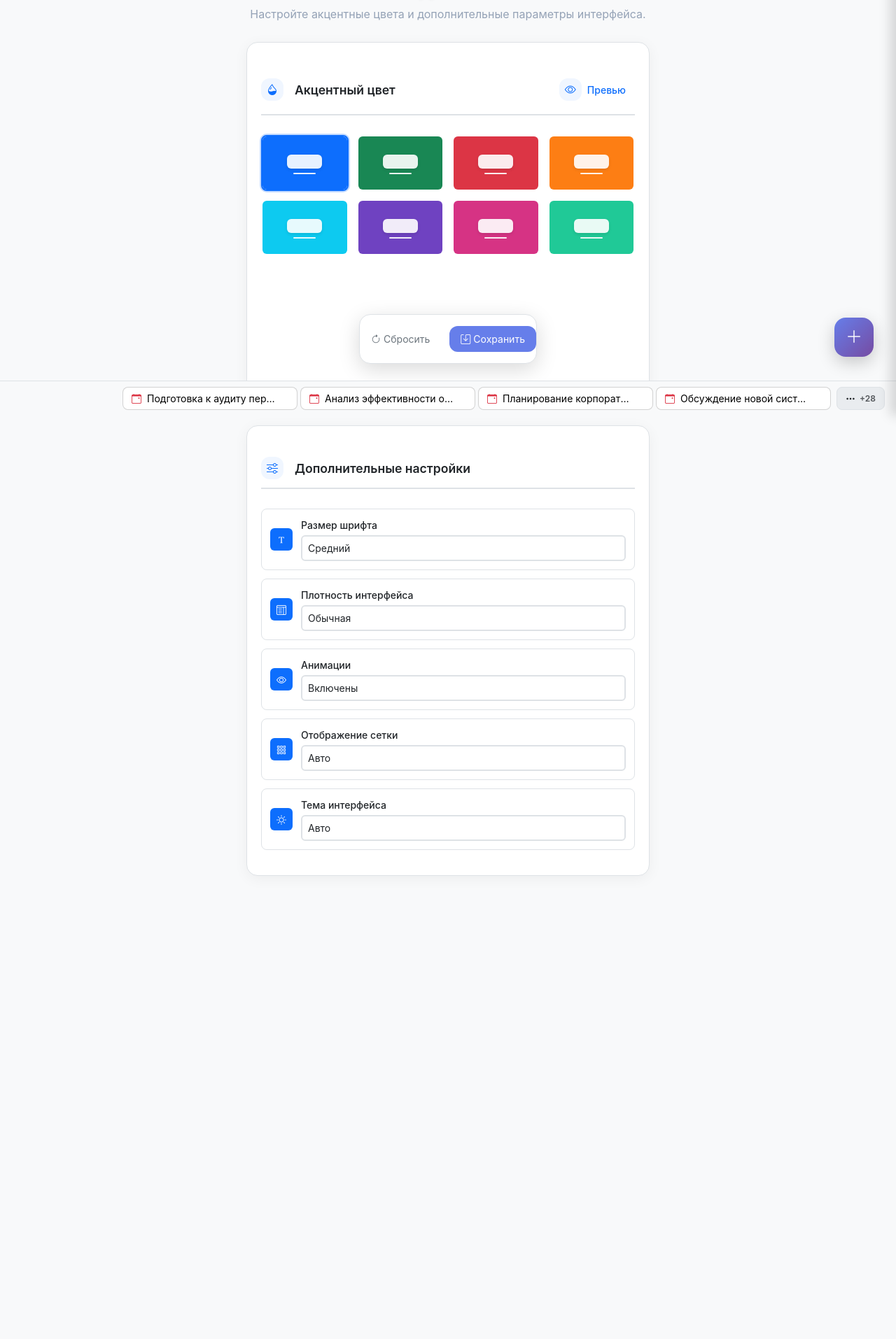
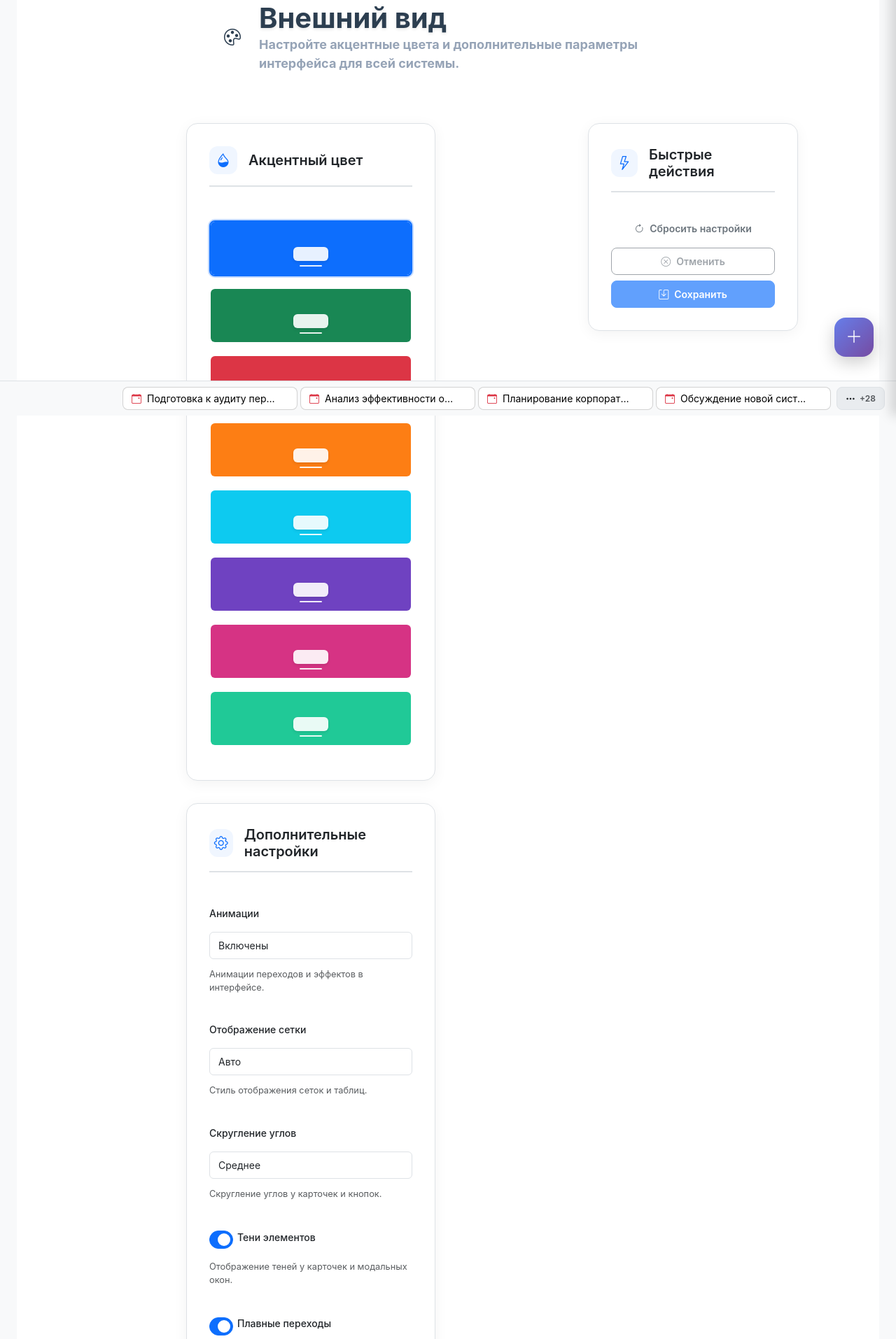
Before and after one commit to agolubenk/HRM-Pro, a React (Create React App) app: page /settings/theme in a window 1280 px wide. Shown: the part 206-2120 px from the top of the page at 70% size. Before the commit the page ends 1622 px from the top, so only its background shows below. Built offline with nearby package versions, Linux system fonts and the light colour scheme.

Commit message:
темы

```diff
--- a/src/pages/systemsettings/SystemSettings.css
+++ b/src/pages/systemsettings/SystemSettings.css
@@ -4241,3 +4241,278 @@
     font-size: 0.7rem;
   }
 }
+
+/* Стили для предварительного просмотра */
+.preview-container {
+  padding: 1rem;
+}
+
+.preview-card {
+  background: var(--bs-body-bg);
+  border: 1px solid var(--bs-border-color);
+  border-radius: 0.5rem;
+  overflow: hidden;
+  box-shadow: 0 2px 8px rgba(0, 0, 0, 0.1);
+}
+
+.preview-header {
+  padding: 1rem;
+  background: var(--bs-light);
+  border-bottom: 1px solid var(--bs-border-color);
+  display: flex;
+  justify-content: space-between;
+  align-items: center;
+}
+
+.preview-header h5 {
+  margin: 0;
+  font-size: 1rem;
+  font-weight: 600;
+}
+
+.preview-content {
+  padding: 1rem;
+}
+
+.preview-content p {
+  margin-bottom: 1rem;
+  font-size: 0.875rem;
+  color: var(--bs-secondary-color);
+}
+
+.preview-actions {
+  display: flex;
+  gap: 0.5rem;
+  justify-content: flex-end;
+}
+
+/* Улучшенные стили для сетки акцентных цветов */
+.accent-colors-grid-standard {
+  display: grid;
+  grid-template-columns: repeat(auto-fit, minmax(140px, 1fr));
+  gap: 1rem;
+  padding: 1rem 0;
+}
+
+.accent-color-card-standard {
+  border-radius: 0.5rem;
+  overflow: hidden;
+  transition: all 0.2s ease;
+  border: 2px solid transparent;
+  cursor: pointer;
+}
+
+.accent-color-card-standard:hover {
+  transform: translateY(-2px);
+  box-shadow: 0 4px 12px rgba(0, 0, 0, 0.15);
+}
+
+.accent-color-card-standard.active {
+  border-color: var(--bs-primary);
+  box-shadow: 0 0 0 2px rgba(13, 110, 253, 0.25);
+}
+
+.accent-preview-standard {
+  height: 100px;
+  position: relative;
+  overflow: hidden;
+}
+
+.accent-preview-content-standard {
+  position: absolute;
+  top: 50%;
+  left: 50%;
+  transform: translate(-50%, -50%);
+  display: flex;
+  flex-direction: column;
+  gap: 0.75rem;
+  align-items: center;
+}
+
+.preview-button-standard {
+  width: 50px;
+  height: 30px;
+  background: rgba(255, 255, 255, 0.9);
+  border-radius: 0.375rem;
+  box-shadow: 0 2px 4px rgba(0, 0, 0, 0.2);
+}
+
+.preview-link-standard {
+  width: 40px;
+  height: 3px;
+  background: rgba(255, 255, 255, 0.9);
+  border-radius: 2px;
+}
+
+.accent-info-standard {
+  padding: 1rem;
+  background: var(--bs-body-bg);
+  display: flex;
+  align-items: center;
+  justify-content: space-between;
+}
+
+.accent-name-standard {
+  font-size: 0.875rem;
+  font-weight: 500;
+  color: var(--bs-body-color);
+}
+
+.accent-selected {
+  color: var(--bs-primary);
+  font-size: 1.125rem;
+}
+
+/* Улучшенные стили для форм настроек */
+.settings-form {
+  padding: 1rem 0;
+}
+
+.settings-form .form-group {
+  margin-bottom: 1.5rem;
+}
+
+.settings-form .form-label {
+  font-weight: 500;
+  color: var(--bs-body-color);
+  margin-bottom: 0.5rem;
+}
+
+.settings-form .form-text {
+  font-size: 0.8rem;
+  color: var(--bs-secondary-color);
+  margin-top: 0.25rem;
+}
+
+.settings-form .form-select {
+  border-radius: 0.375rem;
+  border: 1px solid var(--bs-border-color);
+  padding: 0.5rem 0.75rem;
+  font-size: 0.875rem;
+}
+
+.settings-form .form-check-switch {
+  padding-left: 2.5rem;
+}
+
+.settings-form .form-check-input {
+  width: 2rem;
+  height: 1.25rem;
+  margin-left: -2.5rem;
+}
+
+.settings-form .form-check-label {
+  font-weight: 500;
+  color: var(--bs-body-color);
+}
+
+/* Стили для боковой панели */
+.settings-sidebar {
+  width: 300px;
+  flex-shrink: 0;
+}
+
+.settings-sidebar .settings-section {
+  margin-bottom: 1.5rem;
+}
+
+.settings-sidebar .d-grid {
+  gap: 0.75rem;
+}
+
+.settings-sidebar .btn {
+  font-size: 0.875rem;
+  padding: 0.5rem 1rem;
+}
+
+/* Адаптивность для мобильных устройств */
+@media (max-width: 1200px) {
+  .settings-layout {
+    flex-direction: column;
+  }
+
+  .settings-sidebar {
+    width: 100%;
+    margin-top: 2rem;
+  }
+
+  .accent-colors-grid-standard {
+    grid-template-columns: repeat(auto-fit, minmax(120px, 1fr));
+    gap: 0.75rem;
+  }
+}
+
+@media (max-width: 768px) {
+  .accent-colors-grid-standard {
+    grid-template-columns: repeat(auto-fit, minmax(100px, 1fr));
+    gap: 0.5rem;
+  }
+
+  .accent-preview-standard {
+    height: 80px;
+  }
+
+  .preview-button-standard {
+    width: 40px;
+    height: 24px;
+  }
+
+  .preview-link-standard {
+    width: 30px;
+    height: 2px;
+  }
+
+  .settings-form .form-group {
+    margin-bottom: 1rem;
+  }
+
+  .settings-sidebar .btn {
+    font-size: 0.8rem;
+    padding: 0.375rem 0.75rem;
+  }
+}
+
+@media (max-width: 576px) {
+  .accent-colors-grid-standard {
+    grid-template-columns: repeat(auto-fit, minmax(80px, 1fr));
+    gap: 0.375rem;
+  }
+
+  .accent-preview-standard {
+    height: 60px;
+  }
+
+  .preview-button-standard {
+    width: 30px;
+    height: 18px;
+  }
+
+  .preview-link-standard {
+    width: 20px;
+  }
+
+  .accent-info-standard {
+    padding: 0.75rem;
+  }
+
+  .accent-name-standard {
+    font-size: 0.8rem;
+  }
+
+  .preview-container {
+    padding: 0.75rem;
+  }
+
+  .preview-header {
+    padding: 0.75rem;
+  }
+
+  .preview-content {
+    padding: 0.75rem;
+  }
+
+  .preview-actions {
+    flex-direction: column;
+    gap: 0.25rem;
+  }
+}
--- a/src/pages/systemsettings/SystemThemeSettings.tsx
+++ b/src/pages/systemsettings/SystemThemeSettings.tsx
@@ -1,4 +1,4 @@
-import React, { useState } from 'react';
+import React, { useState, useEffect, useMemo } from 'react';
 import { useAppContext } from '../../context/AppContext';
 import './SystemSettings.css';
 
@@ -24,64 +24,126 @@ const SystemThemeSettings: React.FC = () => {
   const {
     selectedAccent,
     setSelectedAccent,
-    applyThemeAndAccent
+    applyThemeAndAccent,
+    addToast
   } = useAppContext();
 
-  const [isPreviewMode, setIsPreviewMode] = useState(false);
+  // Исходные настройки
+  const initialSettings = useMemo(() => ({
+    accentColor: selectedAccent,
+    animations: 'enabled',
+    gridDisplay: 'auto',
+    borderRadius: 'medium',
+    shadows: true,
+    transitions: true
+  }), [selectedAccent]);
+
+  const [settings, setSettings] = useState(initialSettings);
+  const [isDirty, setIsDirty] = useState(false);
+
+  // Отслеживаем изменения в настройках
+  useEffect(() => {
+    const hasChanges = JSON.stringify(settings) !== JSON.stringify(initialSettings);
+    setIsDirty(hasChanges);
+  }, [settings, initialSettings]);
+
+  // Отслеживаем изменения акцентного цвета отдельно
+  useEffect(() => {
+    if (selectedAccent !== initialSettings.accentColor) {
+      setIsDirty(true);
+    }
+  }, [selectedAccent, initialSettings.accentColor]);
+
+  const handleSettingsChange = (field: keyof typeof settings, value: any) => {
+    setSettings(prev => ({ ...prev, [field]: value }));
+
+    // Если изменился акцентный цвет, применяем его сразу
+    if (field === 'accentColor') {
+      setSelectedAccent(value);
+    }
+  };
+
+  const handleAccentColorChange = (colorKey: string) => {
+    setSelectedAccent(colorKey);
+    setSettings(prev => ({ ...prev, accentColor: colorKey }));
+    setIsDirty(true);
+  };
 
   const handleSave = () => {
     // Сохраняем в localStorage
-    localStorage.setItem('selected-accent', selectedAccent);
+    localStorage.setItem('selected-accent', settings.accentColor);
+    localStorage.setItem('theme-settings', JSON.stringify(settings));
 
-    setIsPreviewMode(false);
-    console.log('Акцентный цвет сохранен:', selectedAccent);
+    setIsDirty(false);
+
+    addToast('Настройки внешнего вида успешно сохранены.', {
+      type: 'success',
+      title: 'Сохранено'
+    });
+
+    console.log('Настройки сохранены:', settings);
   };
 
-  const handlePreview = () => {
-    setIsPreviewMode(!isPreviewMode);
+  const handleCancel = () => {
+    setSettings(initialSettings);
+    setSelectedAccent(initialSettings.accentColor);
+    setIsDirty(false);
+
+    addToast('Изменения отменены.', {
+      type: 'info',
+      title: 'Отмена'
+    });
   };
 
   const handleReset = () => {
+    const defaultSettings = {
+      accentColor: 'primary',
+      animations: 'enabled',
+      gridDisplay: 'auto',
+      borderRadius: 'medium',
+      shadows: true,
+      transitions: true
+    };
+
+    setSettings(defaultSettings);
     setSelectedAccent('primary');
-    setIsPreviewMode(false);
+    setIsDirty(false);
 
     // Возвращаем к исходным настройкам
     applyThemeAndAccent('auto', 'primary');
+
+    addToast('Настройки сброшены к значениям по умолчанию.', {
+      type: 'info',
+      title: 'Сброс'
+    });
   };
 
   return (
-    <div className="system-settings-page theme-settings-compact">
-      <div className="settings-header theme-header-compact">
+    <div className="settings-page">
+      <div className="settings-header">
         <div className="settings-header-content">
           <div className="settings-title">
             <i className="bi bi-palette"></i>
+            <div>
               <h1>Внешний вид</h1>
-          </div>
               <p className="settings-subtitle">
-            Настройте акцентные цвета и дополнительные параметры интерфейса.
+                Настройте акцентные цвета и дополнительные параметры интерфейса для всей системы.
               </p>
             </div>
           </div>
+        </div>
+      </div>
 
-      <div className="settings-content-wrapper theme-content-compact">
+      <div className="settings-content-wrapper">
+        <div className="settings-layout">
+          <div className="settings-main-content">
             <div className="row g-3">
               {/* Акцентные цвета */}
               <div className="col-12 col-lg-6">
-            <div className="settings-section theme-section-compact theme-section-standard">
-              <div className="settings-section-header theme-header-compact">
+                <div className="settings-section">
+                  <div className="settings-section-header">
                     <i className="bi bi-droplet-half"></i>
                     <h3>Акцентный цвет</h3>
-                <div className="settings-header-actions">
-                  <button
-                    type="button"
-                    className={`btn btn-sm preview-toggle-btn ${isPreviewMode ? 'btn-success' : 'btn-outline-primary'}`}
-                    onClick={handlePreview}
-                    title={isPreviewMode ? 'Скрыть превью' : 'Показать превью'}
-                  >
-                    <i className={`bi ${isPreviewMode ? 'bi-eye-slash' : 'bi-eye'}`}></i>
-                    <span className="preview-text d-none d-sm-inline ms-1">{isPreviewMode ? 'Скрыть' : 'Превью'}</span>
-                  </button>
-                </div>
                   </div>
 
                   <div className="accent-colors-grid accent-colors-grid-compact accent-colors-grid-standard">
@@ -89,7 +151,7 @@ const SystemThemeSettings: React.FC = () => {
                       <div
                         key={color.key}
                         className={`accent-color-card accent-color-card-compact accent-color-card-standard ${selectedAccent === color.key ? 'active' : ''}`}
-                    onClick={() => setSelectedAccent(color.key)}
+                        onClick={() => handleAccentColorChange(color.key)}
                       >
                         <div className="accent-preview accent-preview-compact accent-preview-standard" style={{ background: color.preview }}>
                           <div className="accent-preview-content accent-preview-content-compact">
@@ -111,80 +173,82 @@ const SystemThemeSettings: React.FC = () => {
 
               {/* Дополнительные настройки */}
               <div className="col-12 col-lg-6">
-            <div className="settings-section theme-section-compact theme-section-standard">
-              <div className="settings-section-header theme-header-compact">
-                <i className="bi bi-sliders"></i>
+                <div className="settings-section modules-section">
+                  <div className="settings-section-header">
+                    <i className="bi bi-gear"></i>
                     <h3>Дополнительные настройки</h3>
                   </div>
 
-              <div className="additional-settings-content">
-                <div className="setting-item">
-                  <div className="setting-icon">
-                    <i className="bi bi-fonts"></i>
-                  </div>
-                  <div className="setting-content">
-                    <label className="setting-label">Размер шрифта</label>
-                    <select className="form-select form-select-compact setting-select">
-                      <option value="small">Мелкий</option>
-                      <option value="medium" selected>Средний</option>
-                      <option value="large">Крупный</option>
-                    </select>
-                  </div>
-                </div>
-
-                <div className="setting-item">
-                  <div className="setting-icon">
-                    <i className="bi bi-layout-text-window"></i>
-                  </div>
-                  <div className="setting-content">
-                    <label className="setting-label">Плотность интерфейса</label>
-                    <select className="form-select form-select-compact setting-select">
-                      <option value="compact">Компактная</option>
-                      <option value="normal" selected>Обычная</option>
-                      <option value="spacious">Просторная</option>
-                    </select>
-                  </div>
-                </div>
-
-                <div className="setting-item">
-                  <div className="setting-icon">
-                    <i className="bi bi-eye"></i>
-                  </div>
-                  <div className="setting-content">
-                    <label className="setting-label">Анимации</label>
-                    <select className="form-select form-select-compact setting-select">
-                      <option value="enabled" selected>Включены</option>
+                  <div className="settings-form">
+                    <div className="form-group">
+                      <label className="form-label">Анимации</label>
+                      <select
+                        className="form-select"
+                        value={settings.animations}
+                        onChange={(e) => handleSettingsChange('animations', e.target.value)}
+                      >
+                        <option value="enabled">Включены</option>
                         <option value="reduced">Уменьшенные</option>
                         <option value="disabled">Отключены</option>
                       </select>
-                  </div>
+                      <div className="form-text">Анимации переходов и эффектов в интерфейсе.</div>
                     </div>
 
-                <div className="setting-item">
-                  <div className="setting-icon">
-                    <i className="bi bi-grid-3x3-gap"></i>
-                  </div>
-                  <div className="setting-content">
-                    <label className="setting-label">Отображение сетки</label>
-                    <select className="form-select form-select-compact setting-select">
-                      <option value="auto" selected>Авто</option>
+                    <div className="form-group">
+                      <label className="form-label">Отображение сетки</label>
+                      <select
+                        className="form-select"
+                        value={settings.gridDisplay}
+                        onChange={(e) => handleSettingsChange('gridDisplay', e.target.value)}
+                      >
+                        <option value="auto">Авто</option>
                         <option value="compact">Компактная</option>
                         <option value="spacious">Просторная</option>
                       </select>
-                  </div>
+                      <div className="form-text">Стиль отображения сеток и таблиц.</div>
                     </div>
 
-                <div className="setting-item">
-                  <div className="setting-icon">
-                    <i className="bi bi-brightness-high"></i>
+                    <div className="form-group">
+                      <label className="form-label">Скругление углов</label>
+                      <select
+                        className="form-select"
+                        value={settings.borderRadius}
+                        onChange={(e) => handleSettingsChange('borderRadius', e.target.value)}
+                      >
+                        <option value="none">Без скругления</option>
+                        <option value="small">Малое</option>
+                        <option value="medium">Среднее</option>
+                        <option value="large">Большое</option>
+                      </select>
+                      <div className="form-text">Скругление углов у карточек и кнопок.</div>
                     </div>
-                  <div className="setting-content">
-                    <label className="setting-label">Тема интерфейса</label>
-                    <select className="form-select form-select-compact setting-select">
-                      <option value="auto" selected>Авто</option>
-                      <option value="light">Светлая</option>
-                      <option value="dark">Тёмная</option>
-                    </select>
+
+                    <div className="form-group">
+                      <div className="form-check form-switch form-check-lg">
+                        <input
+                          className="form-check-input"
+                          type="checkbox"
+                          id="shadows"
+                          checked={settings.shadows}
+                          onChange={(e) => handleSettingsChange('shadows', e.target.checked)}
+                        />
+                        <label className="form-check-label" htmlFor="shadows">Тени элементов</label>
+                      </div>
+                      <div className="form-text">Отображение теней у карточек и модальных окон.</div>
+                    </div>
+
+                    <div className="form-group">
+                      <div className="form-check form-switch form-check-lg">
+                        <input
+                          className="form-check-input"
+                          type="checkbox"
+                          id="transitions"
+                          checked={settings.transitions}
+                          onChange={(e) => handleSettingsChange('transitions', e.target.checked)}
+                        />
+                        <label className="form-check-label" htmlFor="transitions">Плавные переходы</label>
+                      </div>
+                      <div className="form-text">Плавные анимации при изменении состояний элементов.</div>
                     </div>
                   </div>
                 </div>
@@ -192,16 +256,25 @@ const SystemThemeSettings: React.FC = () => {
             </div>
           </div>
 
-        {/* Кнопки действий */}
-        <div className="settings-actions theme-actions-compact">
-          <button type="button" className="btn btn-outline-secondary btn-sm" onClick={handleReset}>
-            <i className="bi bi-arrow-clockwise me-1"></i>
-            <span className="d-none d-sm-inline">Сбросить</span>
+          <div className="settings-sidebar">
+            <div className="settings-section">
+              <div className="settings-section-header">
+                <i className="bi bi-lightning"></i>
+                <h3>Быстрые действия</h3>
+              </div>
+              <div className="d-grid gap-2">
+                <button className="btn btn-outline-secondary" onClick={handleReset}>
+                  <i className="bi bi-arrow-clockwise me-2"></i>Сбросить настройки
                 </button>
-          <button type="button" className="btn btn-primary" onClick={handleSave}>
-            <i className="bi bi-save me-1"></i>
-            Сохранить
+                <button className="btn btn-outline-secondary" onClick={handleCancel} disabled={!isDirty}>
+                  <i className="bi bi-x-circle me-2"></i>Отменить
                 </button>
+                <button className="btn btn-primary" onClick={handleSave} disabled={!isDirty}>
+                  <i className="bi bi-save me-2"></i>Сохранить
+                </button>
+              </div>
+            </div>
+          </div>
         </div>
       </div>
     </div>
```
Lines whose indentation alone changed are shown as unchanged.
